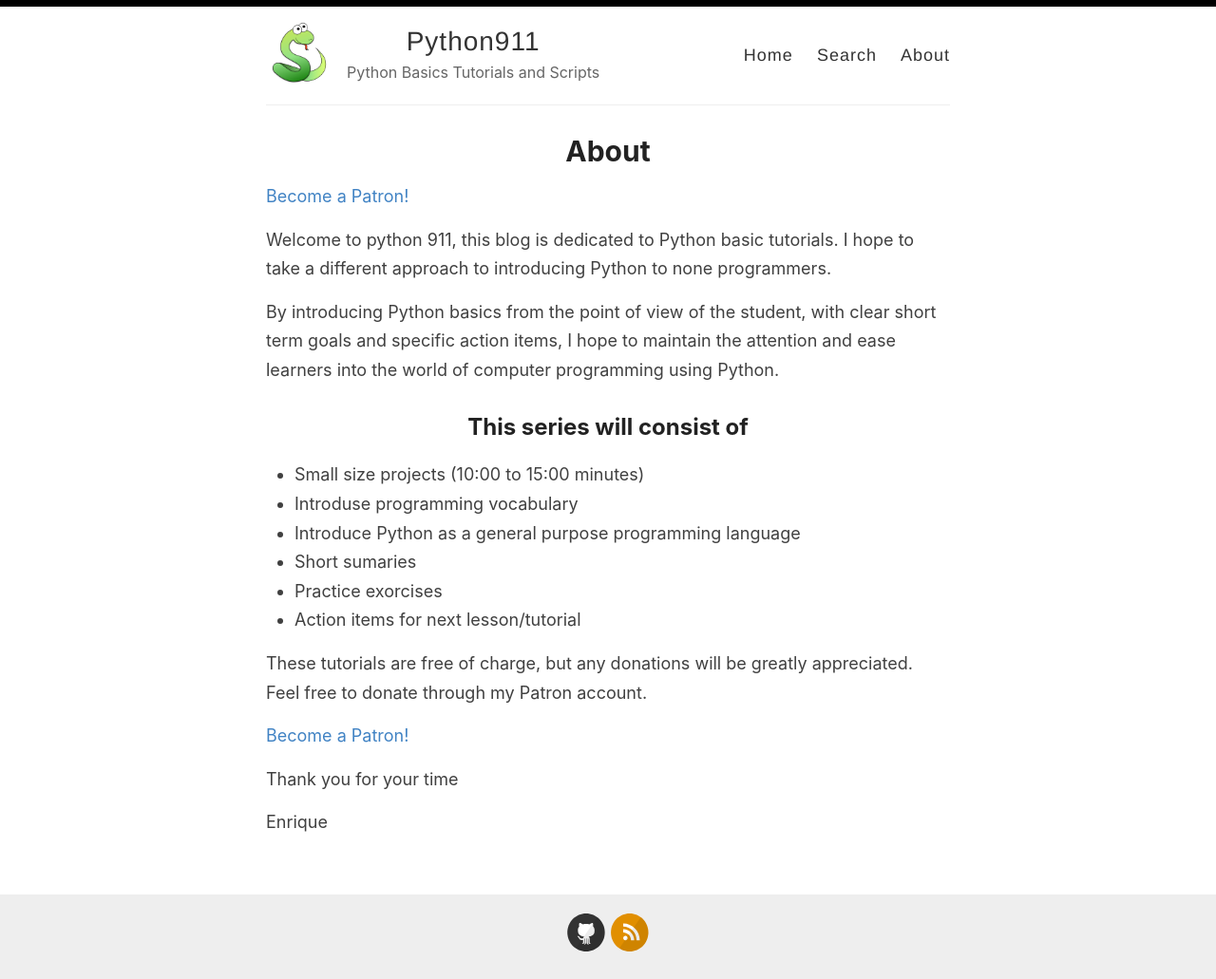
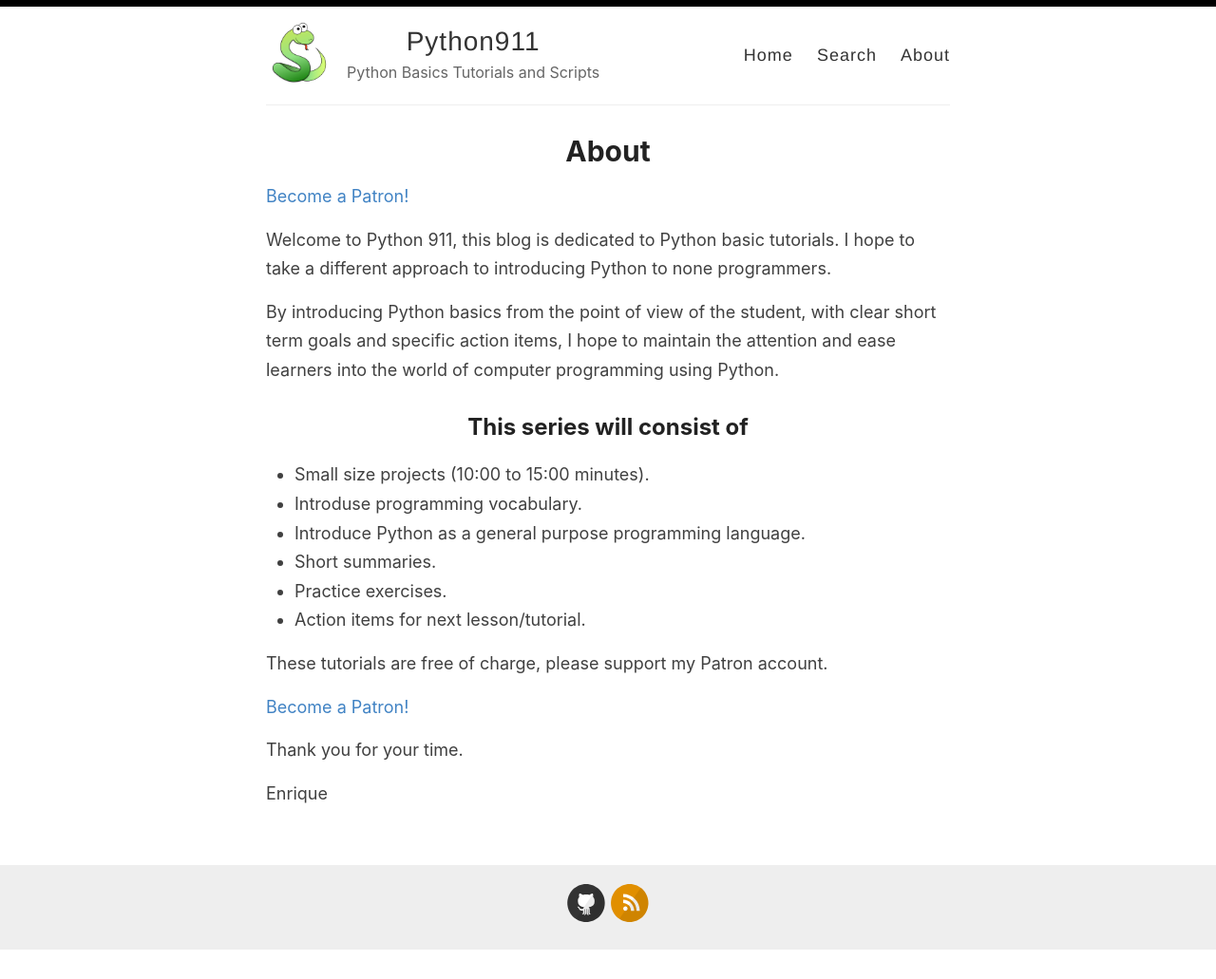
Before and after one commit to KikeVen/python911, a Jekyll site: the page built from _pages/about.md, in a window 1280 px wide. Shown: the whole page at 95% size. Built offline with Jekyll 4.4.1, drawn with Linux system fonts in a browser that asks for light colours; comment, search, counter and statistics services are not loaded; after the commit the page ends 1001 px from its top, so only the background shows below that.

Commit message:
editorial update

```diff
--- a/_pages/about.md
+++ b/_pages/about.md
@@ -6,23 +6,23 @@
 
 <a href="https://www.patreon.com/bePatron?u=15482170" data-patreon-widget-type="become-patron-button">Become a Patron!</a><script async src="https://c6.patreon.com/becomePatronButton.bundle.js"></script>
 
-Welcome to python 911, this blog is dedicated to Python basic tutorials. I hope to take a different approach to introducing Python to none programmers.
+Welcome to Python 911, this blog is dedicated to Python basic tutorials. I hope to take a different approach to introducing Python to none programmers.
 
 By introducing Python basics from the point of view of the student, with clear short term goals and specific action items, I hope to maintain the attention and ease learners into the world of computer programming using Python.
 
 ## This series will consist of
 
-* Small size projects (10:00 to 15:00 minutes)
-* Introduse programming vocabulary
-* Introduce Python as a general purpose programming language
-* Short sumaries
-* Practice exorcises
-* Action items for next lesson/tutorial
+* Small size projects (10:00 to 15:00 minutes).
+* Introduse programming vocabulary.
+* Introduce Python as a general purpose programming language.
+* Short summaries.
+* Practice exercises.
+* Action items for next lesson/tutorial.
 
-These tutorials are free of charge, but any donations will be greatly appreciated. Feel free to donate through my Patron account.
+These tutorials are free of charge, please support my Patron account.
 
 <a href="https://www.patreon.com/bePatron?u=15482170" data-patreon-widget-type="become-patron-button">Become a Patron!</a><script async src="https://c6.patreon.com/becomePatronButton.bundle.js"></script>
 
-Thank you for your time
+Thank you for your time.
 
 Enrique
```
